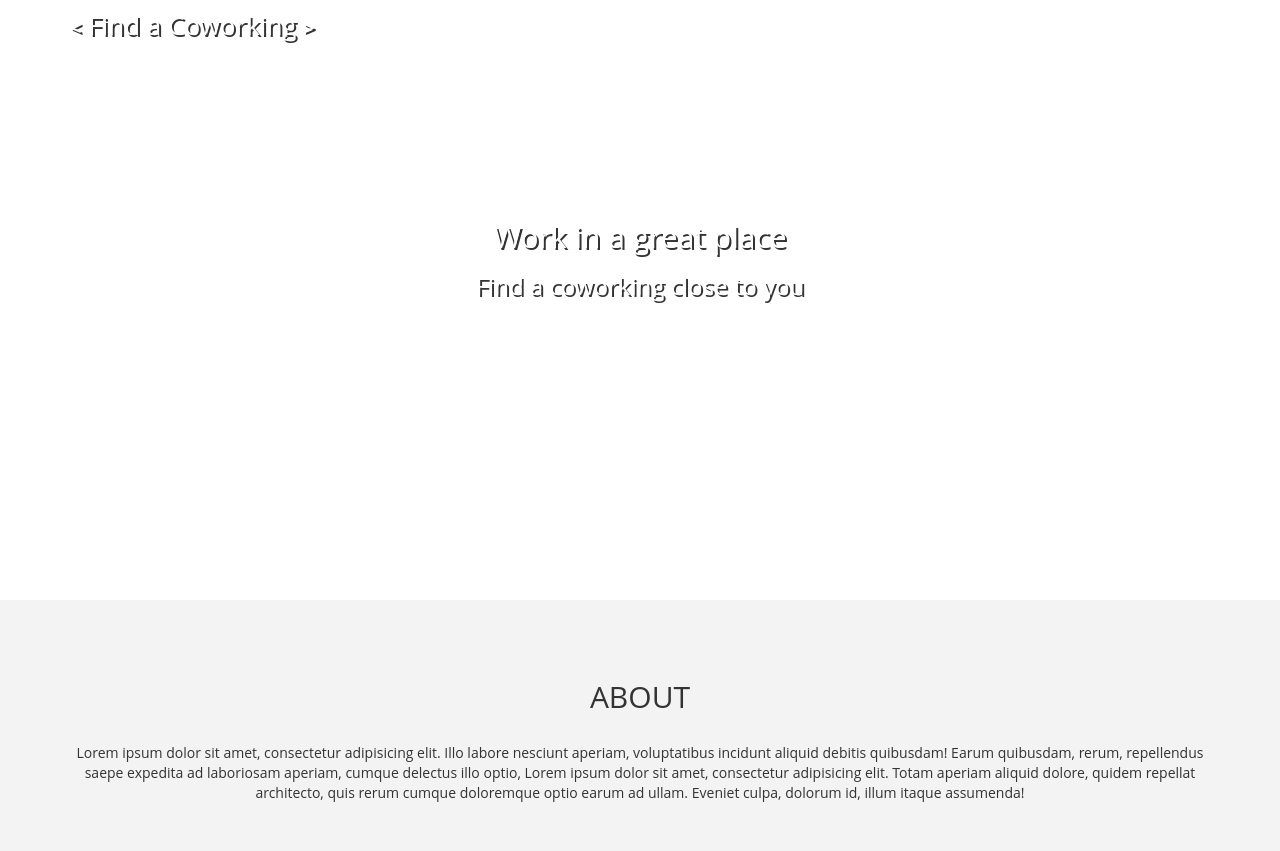
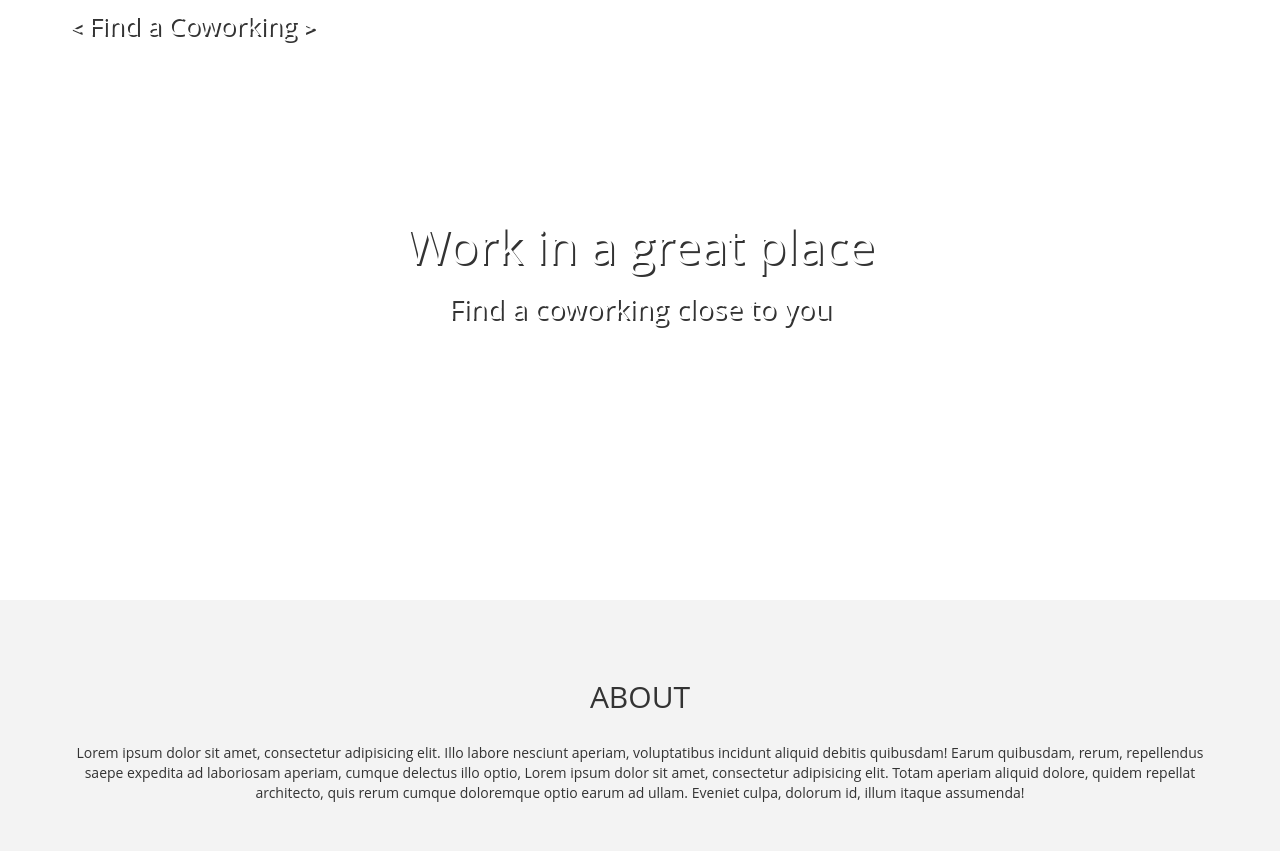
Before and after one commit to xWul/xwul.github.io, a plain HTML site: page index.html in a window 1280 px wide. Shown: the top 851 px of the page. Drawn offline with Linux system fonts and the light colour scheme; some packages are replaced by stand-ins of ours.

Commit message:
update on header, modified a h2 and h3 size

```diff
--- a/css/main.css
+++ b/css/main.css
@@ -54,6 +54,13 @@ body{
 
 }
 
+.header-content h2{
+	font-size: 48px;
+}
+
+.header-content h3{
+	font-size: 28px;
+}
 
 .navbar-default .navbar-brand:focus, .navbar-default .navbar-brand:hover {
 	color: #FFF;
```
